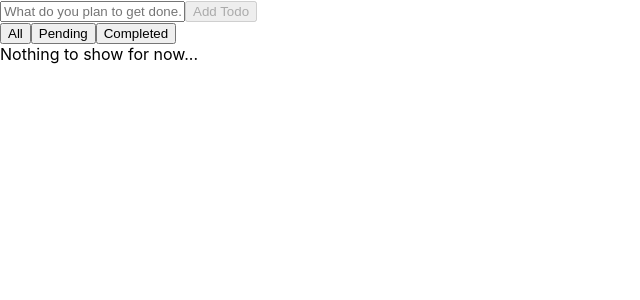
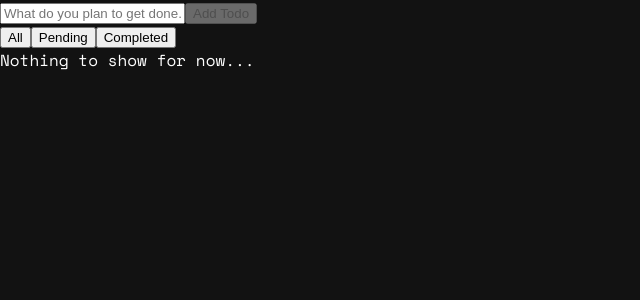
Before and after one commit to Cruzer-Blade/todomatic-lite, a React (Vite) app: page / in a window 1280 px wide. Shown: the top 300 px of the page, without its empty margins (0-640 px from the left). Built offline with nearby package versions, Linux system fonts and the light colour scheme.

Commit message:
feat: Add global styles

```diff
--- a/src/App.css
+++ b/src/App.css
@@ -0,0 +1,84 @@
+@import url('https://fonts.googleapis.com/css2?family=Space+Mono:ital,wght@0,400;0,700;1,400;1,700&display=swap');
+
+:root {
+  --color-bg: #121212;
+  --color-fg: #ffffff;
+  --color-accent: #2279db;
+  --color-on-accent: #090909;
+  --color-error: #ef5350;
+}
+
+body {
+  margin: 0;
+  background-color: var(--color-bg);
+  color: var(--color-fg);
+  font-family: 'Space Mono', 'Segoe UI', 'Ubuntu', 'Source Sans Pro', 'monospace';
+  box-sizing: border-box;
+}
+
+/* #region input */
+
+input.styled-input {
+  --vertical-padding: 0.5em;
+  --horizontal-padding: 1em;
+
+  width: calc(100% - (var(--horizontal-padding) * 2));
+  padding: var(--vertical-padding) var(--horizontal-padding);
+  font: inherit;
+  color: var(--color-fg);
+  background-color: rgba(255, 255, 255, 0.05);
+  border: 2px solid rgba(255, 255, 255, 0.1);
+  outline: none;
+  border-radius: 0.5em;
+  transition: all 250ms ease;
+}
+
+input.styled-input:hover {
+  border-color: rgba(255, 255, 255, 0.2);
+}
+
+input.styled-input:focus {
+  border-color: var(--color-accent);
+  box-shadow: 0 0 1.5em rgba(34, 121, 219, 0.25);
+}
+
+/* #endregion */
+
+/* #region button */
+
+button.styled-button {
+  font: inherit;
+  border-radius: 0.5em;
+  border: none;
+  outline: none;
+  background-color: rgba(255, 255, 255, 0.1);
+  color: var(--color-fg);
+  cursor: pointer;
+  transition: all 250ms ease;
+}
+
+button.styled-button[data-variant=primary] {
+  background-color: var(--color-accent);
+  color: var(--color-on-accent);
+  font-weight: bold;
+}
+
+button.styled-button:disabled {
+  background-color: rgba(255, 255, 255, 0.05);
+  color: rgba(255, 255, 255, 0.2);
+  cursor: default;
+}
+
+button.styled-button:focus-visible {
+  outline: 2px solid var(--color-accent);
+}
+
+button.styled-button:hover {
+  opacity: 0.8;
+}
+
+button.styled-button:active {
+  opacity: 0.6;
+}
+
+/* #endregion */
```
